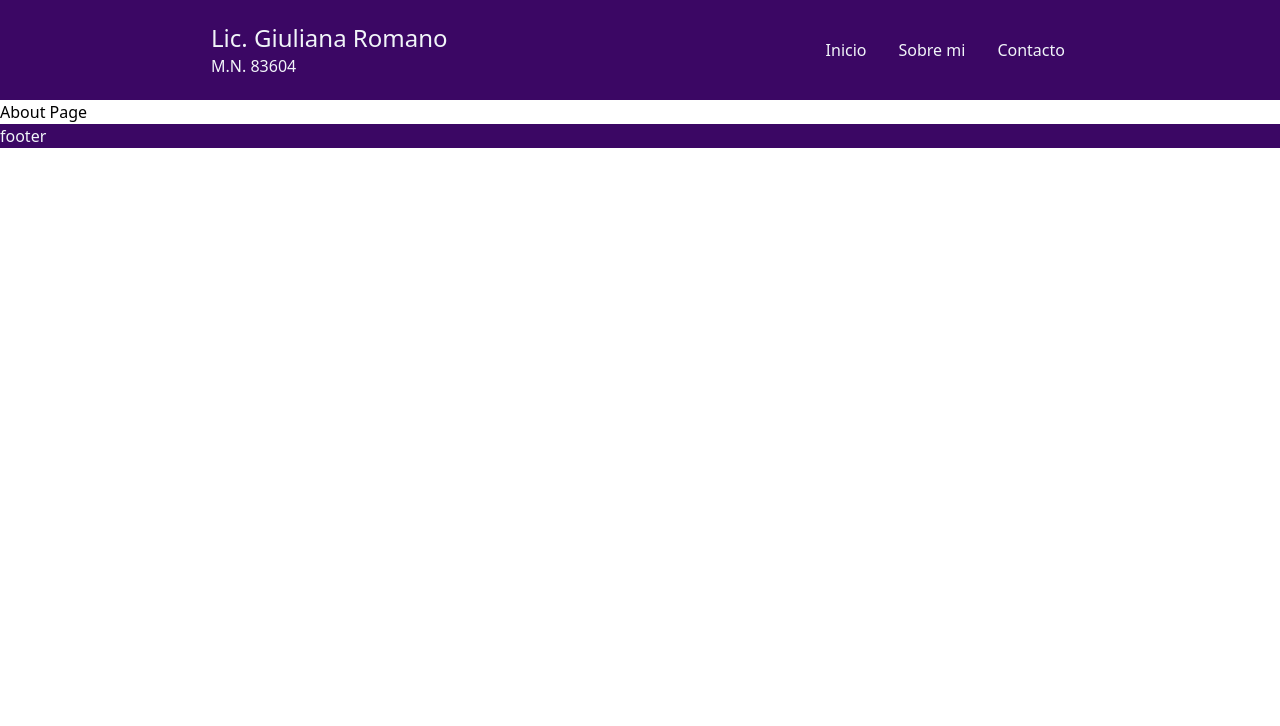
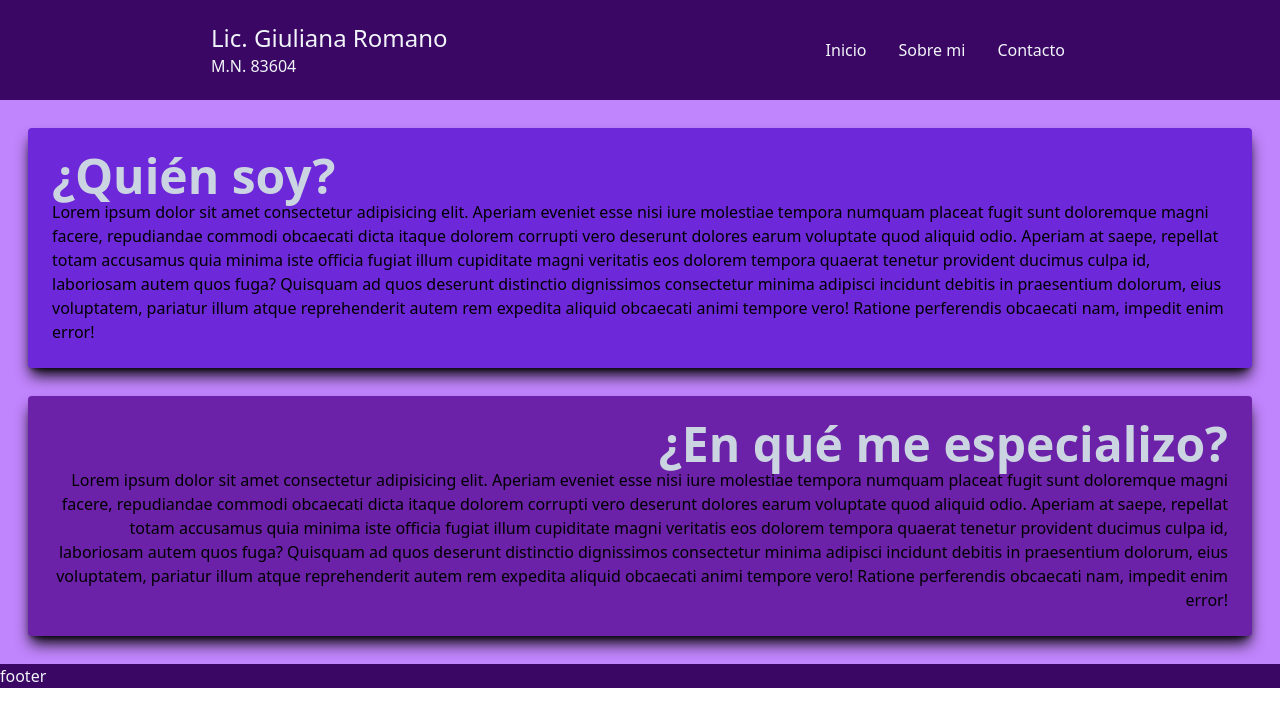
Before and after one commit to MarianoOcaranza/giulianaromanopsi, a React (Vite) app in the folder Giuliana_Website/: page /about in a window 1280 px wide. Shown: the top 726 px of the page. Built offline with nearby package versions, Linux system fonts and the light colour scheme.

Commit message:
About page started

```diff
--- /dev/null
+++ b/Giuliana_Website/src/components/about/Banner.tsx
@@ -0,0 +1,22 @@
+import React from "react"
+
+
+interface Props {
+    title: string;
+    description: string;
+    bgColor: string;
+    textAlign: string;
+}
+
+const Banner: React.FC<Props> = (props) => {
+    return (
+        <>
+        <div className={`p-6 m-7 ${props.bgColor} ${props.textAlign} rounded shadow-lg shadow-black`}>
+           <h1 className="text-5xl text-slate-300 font-bold">{props.title}</h1>
+           <p>{props.description}</p>
+        </div>
+        </>
+    )
+}
+
+export default Banner;
--- a/Giuliana_Website/src/components/landing/Presentation.tsx
+++ b/Giuliana_Website/src/components/landing/Presentation.tsx
@@ -5,11 +5,15 @@ const Presentation: React.FC = ()=> {
     return (
         <>
         <div className="m-auto max-w-full min-h-60 p-10">
-            <h1 className="mb-4 text-6xl font-extrabold text-gray-900 dark:text-white"><span className="text-transparent bg-clip-text bg-gradient-to-r to-sky-700 from-purple-950">Giuliana </span>Romano</h1>
-            <p className='text-2xl'>Licenciada en Psicologia</p>
+            <h1 className="mb-4 text-6xl font-extrabold text-white"><span className="text-transparent bg-clip-text bg-gradient-to-r to-sky-700 from-purple-950">Giuliana </span>Romano</h1>
+            <p className='text-2xl'>Licenciada en Psicología</p>
             <p className='text-xl'>M.N. 83604</p>
             <div className='text-center mt-10'>
-            <a className='bg-indigo-500 hover:bg-violet-500 cursor-pointer transition-all duration-300 text-gray-100 font-semibold py-3 px-4 rounded shadow' href='/Contact'>Contactame!</a>
+            <div className='flex flex-col items-center'>
+                <a className='bg-indigo-500 w-1/2 hover:bg-indigo-950 transition-all duration-300 text-gray-100 font-semibold py-3 px-4 rounded shadow mb-4' href='/Contact'>Contactame!</a>
+                <a href="/About" className="bg-gradient-to-r p-2 rounded text-white bg-purple-700 text-sm font-semibold hover:bg-purple-950 transition-all duration-300 shadow">Conoce más sobre mi trabajo</a>
+            </div>
+
             </div>
         </div>
 
--- a/Giuliana_Website/src/layouts/About.tsx
+++ b/Giuliana_Website/src/layouts/About.tsx
@@ -1,9 +1,22 @@
 import React from "react";
+import Banner from "../components/about/Banner";
 
 const About: React.FC = ()=> {
     return (
         <>
-            <p>About Page</p>
+            <div>
+            <Banner
+                    title='¿Quién soy?'
+                    description="Lorem ipsum dolor sit amet consectetur adipisicing elit. Aperiam eveniet esse nisi iure molestiae tempora numquam placeat fugit sunt doloremque magni facere, repudiandae commodi obcaecati dicta itaque dolorem corrupti vero deserunt dolores earum voluptate quod aliquid odio. Aperiam at saepe, repellat totam accusamus quia minima iste officia fugiat illum cupiditate magni veritatis eos dolorem tempora quaerat tenetur provident ducimus culpa id, laboriosam autem quos fuga? Quisquam ad quos deserunt distinctio dignissimos consectetur minima adipisci incidunt debitis in praesentium dolorum, eius voluptatem, pariatur illum atque reprehenderit autem rem expedita aliquid obcaecati animi tempore vero! Ratione perferendis obcaecati nam, impedit enim error!"
+                    bgColor='bg-violet-700'
+                    textAlign='text-left'/>
+
+             <Banner
+                    title='¿En qué me especializo?'
+                    description="Lorem ipsum dolor sit amet consectetur adipisicing elit. Aperiam eveniet esse nisi iure molestiae tempora numquam placeat fugit sunt doloremque magni facere, repudiandae commodi obcaecati dicta itaque dolorem corrupti vero deserunt dolores earum voluptate quod aliquid odio. Aperiam at saepe, repellat totam accusamus quia minima iste officia fugiat illum cupiditate magni veritatis eos dolorem tempora quaerat tenetur provident ducimus culpa id, laboriosam autem quos fuga? Quisquam ad quos deserunt distinctio dignissimos consectetur minima adipisci incidunt debitis in praesentium dolorum, eius voluptatem, pariatur illum atque reprehenderit autem rem expedita aliquid obcaecati animi tempore vero! Ratione perferendis obcaecati nam, impedit enim error!"
+                    bgColor='bg-purple-800'
+                    textAlign="text-right"/>
+            </div>
         </>
     )
 }
--- a/Giuliana_Website/src/layouts/MainLayout.tsx
+++ b/Giuliana_Website/src/layouts/MainLayout.tsx
@@ -8,9 +8,12 @@ interface MainLayoutProps {
 const MainLayout: React.FC<MainLayoutProps> = ({children})=> {
     return (
         <>
-         <Header/>
-        <div>{children}</div>
-        <Footer/>
+        <div className='bg-purple-400'>
+            <Header/>
+            <div>{children}</div>
+            <Footer/>
+        </div>
+
         </>
     )
 }
```
